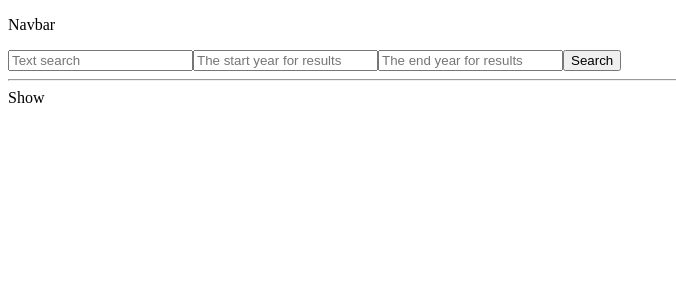
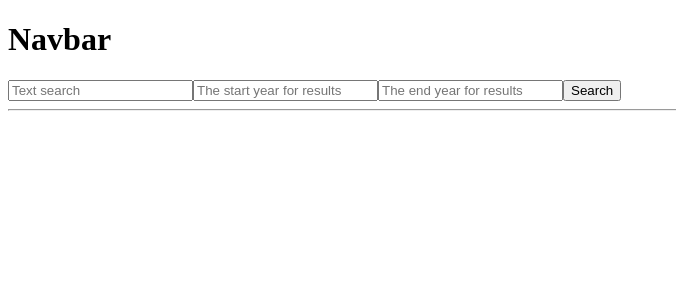
Before and after one commit to ahmetbozaci/nasa-api, a React (Create React App) app: page / in a window 1280 px wide. Shown: the top 300 px of the page, without its empty margins (0-676 px from the left). Built offline with nearby package versions, Linux system fonts and the light colour scheme.

Commit message:
Update show page

```diff
--- a/src/components/Navbar.js
+++ b/src/components/Navbar.js
@@ -5,7 +5,7 @@ import Search from './Search';
 
 const Navbar = () => (
   <div>
-    <p>Navbar</p>
+    <h1>Navbar</h1>
     <Search />
   </div>
 );
--- a/src/components/Show.js
+++ b/src/components/Show.js
@@ -2,10 +2,29 @@ import React from 'react';
 import { useSelector } from 'react-redux';
 
 const Show = () => {
-  const nasa = useSelector((state) => state);
-  console.log(nasa);
+  const nasa = useSelector((state) => state.nasaData);
+
   return (
-    <div>Show</div>);
+    <div>
+      {nasa && nasa.map((item) => (
+        <div key={item.data[0].nasa_id}>
+          <p>
+            <b>title:</b>
+            {item.data[0].title !== undefined ? item.data[0].title : 'Not found'}
+          </p>
+          <p>
+            <b>location:</b>
+            {item.data[0].location !== undefined ? item.data[0].location : 'Not found'}
+          </p>
+          <p>
+            <b>Photographer&apos;s Name:</b>
+            {item.data[0].photographer !== undefined ? item.data[0].photographer : 'Not found'}
+          </p>
+          <img alt="Thumbnail" src={item.links[0].href} width="50%" />
+        </div>
+      ))}
+    </div>
+  );
 };
 
 export default Show;
```
